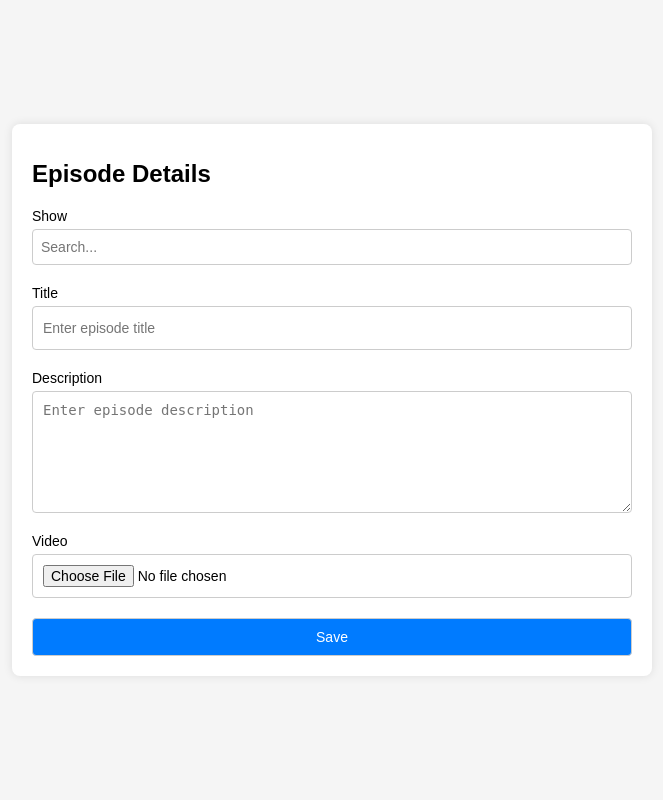
After one commit to xanndevs/web_programming_project, a Flask app: page /add-episode in a window 1280 px wide. The commit adds this page. Shown: the whole page, without its empty margins (308-971 px from the left). Run offline with Flask 3, Linux system fonts and the light colour scheme; some libraries are stand-ins or nearby versions.

Commit message:
Database integration has been successfully made and 2 pages have been added to the templates folder and also they are linked to the "routes.py" file...

```diff
--- /dev/null
+++ b/app/WIP.txt
@@ -0,0 +1,3 @@
+sqle kaydetme işini hallet aqqq
+
+https://chatgpt.com/share/f88a4cb8-fac3-4c3d-83a9-2d9e4f9ee47f
--- a/app/routes.py
+++ b/app/routes.py
@@ -1,17 +1,133 @@
-from flask import render_template
+from flask import render_template, request, Flask, flash, redirect, url_for, send_from_directory
 from app import app
+import os
+from werkzeug.utils import secure_filename
 
-from app.models import User
+from app.models import Show
+from app.models import Episode
+from app import db
+
+
+
+
+#app.config['UPLOAD_FOLDER'] = '/uploads'
+app.config['ALLOWED_EXTENSIONS'] = {'png', 'jpg', 'jpeg', 'gif'}
+app.config['ALLOWED_VIDEO_EXTENSIONS'] = {'mp4', 'mkv', 'hvec', 'avi', 'webm', 'mov'}
+
+
+# Ensure the upload folder exists
+os.makedirs(app.config['UPLOAD_FOLDER'], exist_ok=True)
+
+
+def allowed_file(filename):
+    return '.' in filename and filename.rsplit('.', 1)[1].lower() in app.config['ALLOWED_EXTENSIONS']
+
+def allowed_video(filename):
+    return '.' in filename and filename.rsplit('.', 1)[1].lower() in app.config['ALLOWED_VIDEO_EXTENSIONS']
+
 
 @app.route('/')
 @app.route('/index')
 def index():
-    return render_template('index.html', title='Home', content="AZAAAAAAAAAAAAAA")
-
+    return render_template('index.html', title='Home', content="AZAAAAAAAAAAAAAA", videoID="jvid")
 
 
 @app.route("/aglaindex")
 def aindex():
-    users = User.query.all()
+    users = Show.query.all()
     user = users[0]
-    return str(user.id) + user.username + user.email
+    return str(user.id) + "<br>" + user.title + "<br>" + user.description
+
+
+@app.route("/add-show", methods=["GET", "POST"])
+def add_show():
+    if request.method == 'POST':
+        form_data = request.form
+        files = request.files.getlist("thumbnail")
+
+        saved_files = []
+        file = files[0]
+        if file and allowed_file(file.filename):
+            filename = file.filename
+            filepath = os.path.join(app.config['UPLOAD_FOLDER'], filename)
+            file.save(filepath)
+            saved_files.append(filename)
+
+
+        # Commit the values to the DB.
+        new_show = Show(
+            show_name = form_data.get("title"),
+            show_description = form_data.get("description"),
+            show_thumbnail = file.filename
+        )
+        db.session.add(new_show)
+        db.session.commit()
+
+        # Generate HTML to display form data and images
+        result = f"<h1>Received Form Data:</h1><ul>"
+        for key, value in form_data.items():
+            result += f"<li>{key}: {value}</li>"
+        result += "</ul>"
+
+        if saved_files:
+            result += "<h2>Uploaded Images:</h2>"
+            for filename in saved_files:
+                img_url = url_for('uploaded_file', filename=filename)
+                result += f'<div><img src="{img_url}" alt="{filename}" style="max-width:200px;"><p>{filename}</p></div>'
+
+        return result
+    else:
+        return render_template('add-show.html', title='Home', content="AZAAAAAAAAAAAAAA", videoID="jvid")
+
+
+@app.route('/uploads/<filename>')
+def uploaded_file(filename):
+    return send_from_directory(app.config['UPLOAD_FOLDER'], filename)
+
+
+
+
+
+
+
+@app.route("/add-episode", methods=["GET", "POST"])
+def add_episode():
+    if request.method == 'POST':
+        form_data = request.form
+        files = request.files.getlist("video")
+
+        saved_files = []
+        file = files[0]
+        if file and allowed_video(file.filename):
+            filename = file.filename
+            filepath = os.path.join(app.config['UPLOAD_FOLDER'], filename)
+            file.save(filepath)
+            saved_files.append(filename)
+
+
+        # Commit the values to the DB.
+        new_show = Episode(
+            show_name = form_data.get("title"),
+            show_description = form_data.get("description"),
+            show_thumbnail = file.filename
+        )
+        db.session.add(new_show)
+        db.session.commit()
+
+        # Generate HTML to display form data and images
+        result = f"<h1>Received Form Data:</h1><ul>"
+        for key, value in form_data.items():
+            result += f"<li>{key}: {value}</li>"
+        result += "</ul>"
+
+        if saved_files:
+            result += "<h2>Uploaded Images:</h2>"
+            for filename in saved_files:
+                vid_url = url_for('uploaded_file', filename=filename)
+                result += f'<div><video alt="{filename}" style="max-width:200px;"><source src="{vid_url}" type="video/{filename.split(".")[-1]}"></video><p>{filename}</p></div>'
+
+        return result
+    else:
+        shows = Show.query.all()
+        shows_dict = {show.id: show.show_name for show in shows}
+        return render_template('add-episode.html', title='Add Episode', autofill_data=shows_dict)
--- /dev/null
+++ b/app/static/css/add-episode.css
@@ -0,0 +1,181 @@
+body {
+    font-family: Arial, sans-serif;
+    margin: 0;
+    padding: 0;
+    display: flex;
+    justify-content: center;
+    align-items: center;
+    height: 100vh;
+    background-color: #f5f5f5;
+}
+
+.container {
+    max-width: 600px;
+    width: 100%;
+    padding: 20px;
+    background-color: white;
+    border-radius: 8px;
+    box-shadow: 0 0 10px rgba(0, 0, 0, 0.1);
+}
+
+h1 {
+    font-size: 24px;
+    margin-bottom: 20px;
+}
+
+form {
+    display: flex;
+    flex-direction: column;
+    gap: 20px;
+}
+
+.grid {
+    display: grid;
+    grid-template-columns: 1fr 1fr;
+    gap: 20px;
+}
+
+.form-group {
+    display: flex;
+    flex-direction: column;
+}
+
+label {
+    font-size: 14px;
+    margin-bottom: 5px;
+}
+
+input,
+textarea,
+button,
+#dropdown-searchable {
+    padding: 10px;
+    font-size: 14px;
+    border: 1px solid #ccc;
+    border-radius: 4px;
+    position: relative;
+    height: 22px;
+
+}
+
+button {
+    height: unset;
+}
+
+textarea {
+    resize: vertical;
+    min-height: 100px;
+}
+
+button {
+    background-color: #007bff;
+    color: white;
+    cursor: pointer;
+    transition: background-color 0.3s;
+}
+
+button:hover {
+    background-color: #0056b3;
+}
+
+button:disabled {
+    background-color: #ccc;
+    cursor: not-allowed;
+}
+
+
+::-webkit-scrollbar {
+    width: 8px;
+    height: 8px;
+}
+
+::-webkit-scrollbar-button {
+    width: 0px;
+    height: 0px;
+}
+
+::-webkit-scrollbar-thumb {
+    background: #cccccc;
+    border: 0px none #ffffff;
+    border-radius: 100px;
+}
+
+::-webkit-scrollbar-thumb:hover {
+    background: #bdbdbd;
+}
+
+::-webkit-scrollbar-thumb:active {
+    background: #878787;
+}
+
+::-webkit-scrollbar-track {
+    margin: 10px;
+
+    background: #ffffff;
+    border: 0px none #ffffff;
+    border-radius: 100px;
+}
+
+::-webkit-scrollbar-track:hover {
+    background: #cfcfcf;
+}
+
+::-webkit-scrollbar-track:active {
+    background: #cfcfcf;
+}
+
+::-webkit-scrollbar-corner {
+    background: transparent;
+}
+
+body {
+    font-family: Arial, sans-serif;
+}
+
+.dropdown-searchable {
+    position: relative;
+    height: 36px;
+}
+
+#search {
+    width: 100%;
+    box-sizing: border-box;
+    padding: 8px;
+    height: 36px;
+    position: absolute;
+    top: 0px;
+    left: 0px;
+    margin-bottom: 0px;
+    border: 1px solid rgb(204, 204, 204);
+    border-radius: 4px;
+}
+
+#search:focus,
+#dropdown:focus+#search,
+#search:active {
+    border: 2px solid black;
+    border-bottom: 0px transparent;
+    outline-style: none;
+    border-radius: 4px 4px 0px 0px;
+
+}
+
+#dropdown {
+    width: 100%;
+    box-sizing: border-box;
+    display: none;
+    /* Initially hidden */
+    position: absolute;
+    border-radius: 0px 0px 4px 4px;
+    border: 2px solid black;
+    border-top: 0px transparent;
+    outline: none;
+    top: 36px;
+    /* Adjust based on input height */
+    z-index: 1000;
+}
+
+option {
+    margin: 10px;
+    font-size: 14px;
+}
--- /dev/null
+++ b/app/static/js/add-episode-searchabledropdown.js
@@ -0,0 +1,34 @@
+$(document).ready(function () {
+    // Show the dropdown when the search input is focused
+    $('#search').on('focus', function () {
+        $('#dropdown').show();
+    });
+
+    // Hide the dropdown when clicking outside the input and dropdown
+    $(document).on('mousedown', function (event) {
+        if (!$(event.target).closest('.dropdown-searchable').length) {
+            $('#dropdown').hide();
+        }
+    });
+
+    // Filter options based on search input
+    $('#search').on('keyup', function () {
+        var searchText = $(this).val().toLowerCase();
+        $('#dropdown option').each(function () {
+            var optionText = $(this).text().toLowerCase();
+            if (optionText.indexOf(searchText) > -1) {
+                $(this).show();
+            } else {
+                $(this).hide();
+            }
+        });
+    });
+
+    // Optional: Hide the dropdown when an option is clicked
+
+    $('#dropdown').on('change', function () {
+        elem = document.getElementById("dropdown");
+        $('#search').attr('value',elem.options[elem.selectedIndex].text);
+        $('#dropdown').hide();
+    });
+});
--- /dev/null
+++ b/app/templates/add-episode.html
@@ -0,0 +1,64 @@
+<!DOCTYPE html>
+<html lang="en">
+
+<head>
+    <meta charset="UTF-8">
+    <meta name="viewport" content="width=device-width, initial-scale=1.0">
+    <link rel="stylesheet" href="{{ url_for('static', filename='css/add-episode.css') }}">
+    <script src="https://code.jquery.com/jquery-3.6.0.min.js"></script>
+
+    <title>{% block title %}
+        {{title}}
+        {% endblock %}</title>
+    <link rel="stylesheet" href="styles.css">
+</head>
+
+<body>
+    <div class="container">
+        <h1>Episode Details</h1>
+        <form method="post" autocomplete="off" enctype=multipart/form-data>
+            <div class="form-group">
+                <label for="show-id">Show</label>
+                <div class="dropdown-searchable">
+                    <select name="show-id" id="dropdown" size="5">
+                        {% for id, name in autofill_data.items() %}
+                        <option value="{{id}}">{{name}}</option>
+                        {% endfor %}
+
+                    </select>
+                    <input type="text" id="search" placeholder="Search..." autocomplete="false">
+                </div>
+            </div>
+            <div class="form-group">
+                <label for="title">Title</label>
+                <input type="text" name="title" placeholder="Enter episode title">
+            </div>
+            <div class="form-group">
+                <label for="description">Description</label>
+                <textarea name="description" placeholder="Enter episode description"></textarea>
+            </div>
+            <!--
+            <div class="grid">
+            -->
+            <div class="form-group">
+                <label for="show-thumbnail">Video</label>
+                <input type="file" name="thumbnail" value="Browse">
+            </div>
+            <!--
+                <div class="form-group">
+                    <label for="date">Date</label>
+                    <input type="date" name="date">
+                </div>
+
+            </div>
+            -->
+            <div class="form-group">
+                <button type="submit">Save</button>
+            </div>
+
+        </form>
+        <script src="{{ url_for('static', filename='js/add-episode-searchabledropdown.js') }}"></script>
+    </div>
+</body>
+
+</html>
--- a/app/templates/index.html
+++ b/app/templates/index.html
@@ -4,7 +4,9 @@
 <head>
     <meta name="viewport" content="width=device-width, initial-scale=1, shrink-to-fit=no">
     <link rel="stylesheet" href="{{ url_for('static', filename='css/styles.css') }}">
-    <title>{% block title %}{% endblock %}</title>
+    <title>{% block title %}
+        {{title}}
+        {% endblock %}</title>
 </head>
 
 <body>
@@ -23,6 +25,7 @@
     </nav>
 
     <main role="main" class="container">
+        <video src="{{ url_for('static', filename='movies/'+ videoID +'.mp4')}}" controls></video>
         {{ content }}
     </main>
 
--- a/config.py
+++ b/config.py
@@ -3,7 +3,8 @@ import os
 basedir = os.path.abspath(os.path.dirname(__file__))
 
 class Config(object):
-    SECRET_KEY = 'your_secret_key_here'
+    SECRET_KEY = 'SifremRuhi1234'
     SQLALCHEMY_DATABASE_URI = 'sqlite:///app.db'
     #SQLALCHEMY_DATABASE_URI = 'sqlite:///' + os.path.join(basedir, 'app.db')
     SQLALCHEMY_TRACK_MODIFICATIONS = False
+    UPLOAD_FOLDER = basedir+"/uploads"
```
Also changed, not shown: app/models.py (+27 -6 lines), app/static/css/add-show.css (added, +76 -0 lines), app/templates/add-show.html (added, +50 -0 lines), app/templates/searchbox.html (added, +159 -0 lines), 2 other files.
